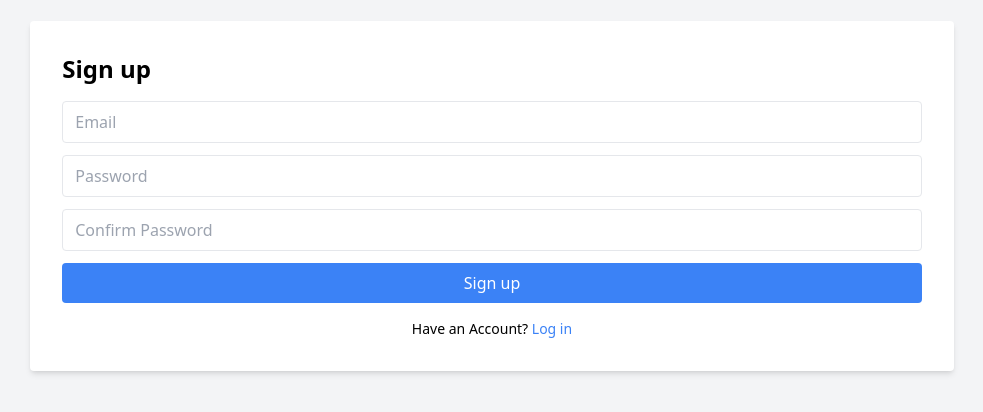
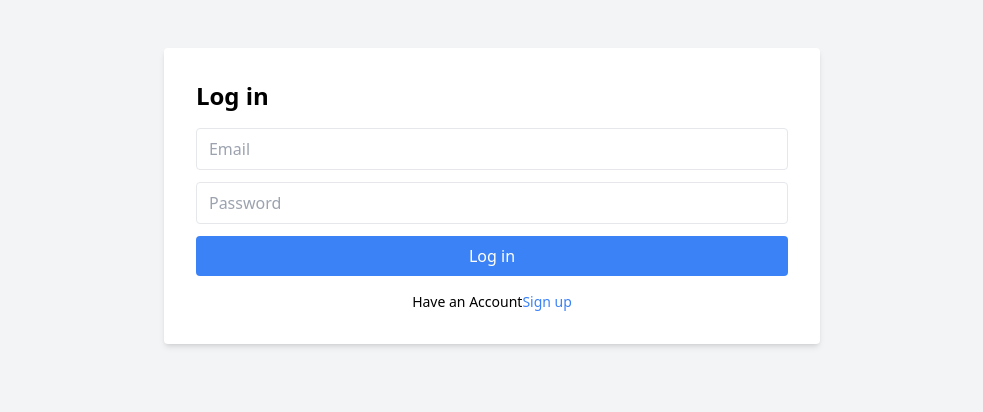
Before and after one commit to animesh65432/Mail-Box, a React (Vite) app: page / in a window 1280 px wide. Shown: the part 204-616 px from the top of the page, without its empty margins (148-1131 px from the left). Built offline with nearby package versions, Linux system fonts and the light colour scheme.

Commit message:
make sign in and log in with firebase

```diff
--- a/package.json
+++ b/package.json
@@ -10,6 +10,8 @@
     "preview": "vite preview"
   },
   "dependencies": {
+    "axios": "^1.6.7",
+    "firebase": "^10.8.1",
     "react": "^18.2.0",
     "react-dom": "^18.2.0"
   },
--- /dev/null
+++ b/src/assets/Needed.js
@@ -0,0 +1,5 @@
+export const webkey = "AIzaSyDHH7K1HaS_y-GpTkKBOPf27SHU22XDfe0";
+export const signin =
+  "https://identitytoolkit.googleapis.com/v1/accounts:signInWithPassword?key=";
+export const signup =
+  "https://identitytoolkit.googleapis.com/v1/accounts:signUp?key=";
--- a/src/compoments/Auth/Auth.jsx
+++ b/src/compoments/Auth/Auth.jsx
@@ -1,34 +1,111 @@
-import React from "react";
+import React, { useRef, useState } from "react";
+import axios from "axios";
+import { signin, signup, webkey } from "../../assets/Needed";
 
 const Auth = () => {
+  const emailref = useRef();
+  const passwordref = useRef();
+  const Confirmpasswordref = useRef();
+  const [toggole, setToggole] = useState(false);
+  const [error, setError] = useState(false);
+  const [loading, setLoading] = useState(true);
+
+  const OnToggole = () => {
+    setToggole((prev) => !prev);
+  };
+
+  const OnuserClick = async () => {
+    setLoading(false);
+    let password = passwordref.current.value;
+    let email = emailref.current.value;
+    if (password === "" || email === "") {
+      setError(true);
+      setLoading(true); // Reset loading state
+      return;
+    }
+    if (toggole) {
+      let Confirmpassword = Confirmpasswordref.current.value;
+
+      if (Confirmpassword === "" || password !== Confirmpassword) {
+        setError(true);
+        setLoading(true);
+        return;
+      } else {
+        const obj = {
+          email: email,
+          password: password,
+          returnSecureToken: true,
+        };
+        let totalstring = signup + webkey;
+        try {
+          let response = await axios.post(totalstring, obj);
+          console.log(response);
+        } catch (error) {
+          alert(error.message);
+        }
+      }
+    } else {
+      let totalstring = signin + webkey;
+      const obj = {
+        email: email,
+        password: password,
+        returnSecureToken: true,
+      };
+      try {
+        let response = await axios.post(totalstring, obj);
+        console.log(response);
+      } catch (error) {
+        alert(error.message);
+      }
+    }
+    setLoading(true);
+  };
+
   return (
     <>
       <div className="flex justify-center items-center h-screen bg-gray-100">
         <div className="bg-white p-8 rounded shadow-md">
-          <h1 className="text-2xl font-semibold mb-4">Sign up</h1>
+          <h1 className="text-2xl font-semibold mb-4">
+            {!toggole ? "Log in" : "Sign up"}
+          </h1>
           <input
             type="email"
             placeholder="Email"
-            className="w-full border rounded px-3 py-2 mb-3"
+            className={`w-full border rounded px-3 py-2 mb-3 ${
+              error && loading ? "border-red-500" : ""
+            }`}
+            ref={emailref}
           />
           <input
             type="password"
             placeholder="Password"
-            className="w-full border rounded px-3 py-2 mb-3"
+            className={`w-full border rounded px-3 py-2 mb-3 ${
+              error && loading ? "border-red-500" : ""
+            }`}
+            ref={passwordref}
           />
-          <input
-            type="password"
-            placeholder="Confirm Password"
-            className="w-full border rounded px-3 py-2 mb-3"
-          />
-          <button className="w-full bg-blue-500 text-white rounded px-4 py-2">
-            Sign up
+          {toggole && (
+            <input
+              type="password"
+              placeholder="Confirm Password"
+              className={`w-full border rounded px-3 py-2 mb-3 ${
+                error && loading ? "border-red-500" : ""
+              }`}
+              ref={Confirmpasswordref}
+            />
+          )}
+          <button
+            className="w-full bg-blue-500 text-white rounded px-4 py-2"
+            onClick={OnuserClick}
+            disabled={!loading} // Disable button when loading
+          >
+            {!toggole ? "Log in" : "Sign up"}
           </button>
           <p className="mt-4 text-center text-sm">
-            Have an Account?{" "}
-            <a href="#" className="text-blue-500">
-              Log in
-            </a>
+            {!toggole && "Have an Account"}
+            <button href="#" className="text-blue-500" onClick={OnToggole}>
+              {toggole ? "Log in" : "Sign up"}
+            </button>
           </p>
         </div>
       </div>
```
Also changed, not shown: src/FIREBASE/firebase.js (added), 1 other file (tests, documents, lock files or other folders).
